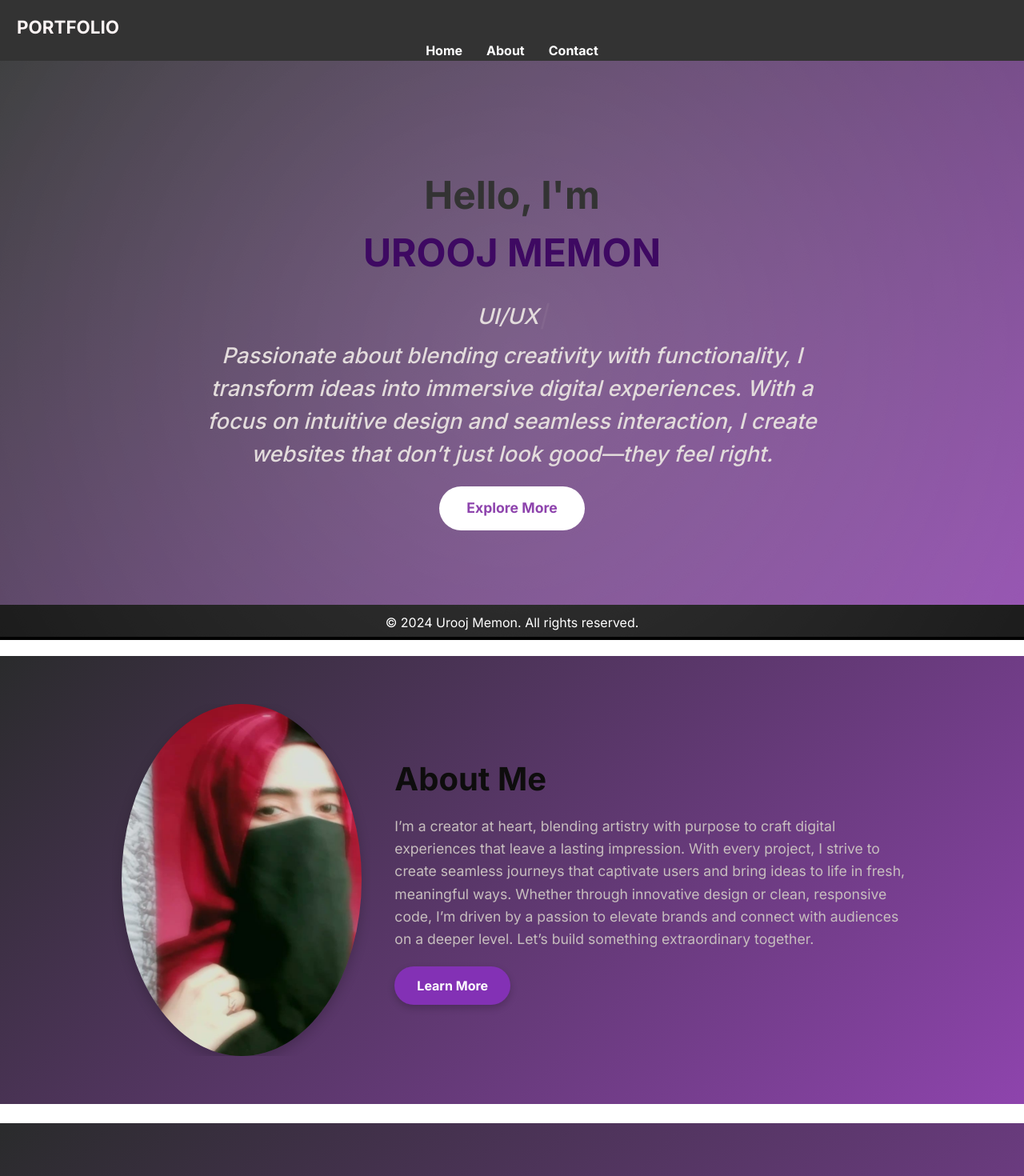
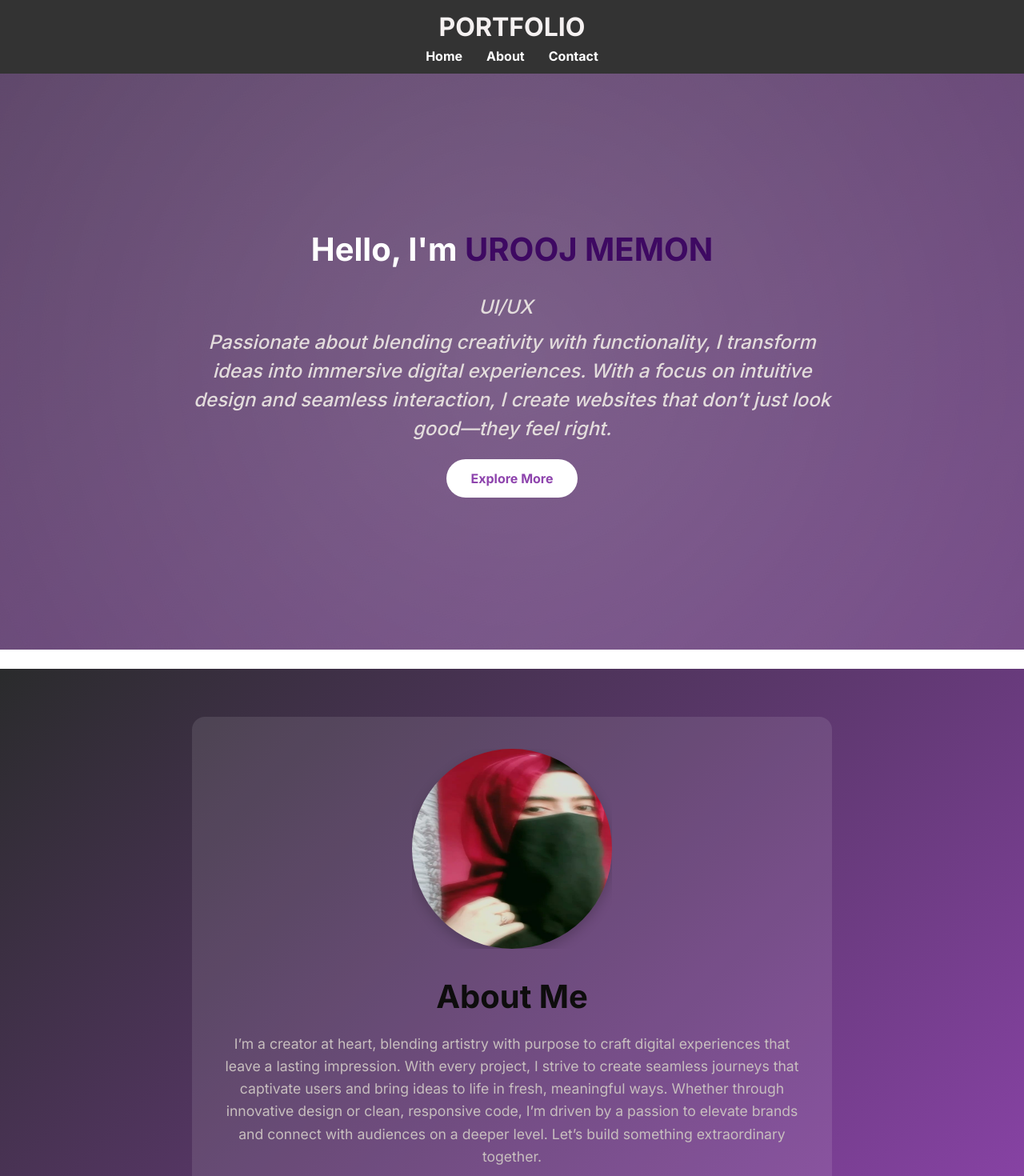
Before and after one commit to Aqsa-Memon/PORTFOLIO-CSS, a Next.js app: page / in a window 1280 px wide. Shown: the top 1470 px of the page at 80% size. Built offline with nearby package versions, Linux system fonts and the light colour scheme.

Commit message:
'portfolio'

```diff
--- a/src/app/globals.css
+++ b/src/app/globals.css
@@ -2,223 +2,40 @@
 @tailwind components;
 @tailwind utilities;
 
-/* Global styles */
+/* Global Styles */
 body {
   margin: 0;
   font-family: Arial, sans-serif;
   color: #333;
 }
 
+/* Header */
 header {
   background-color: #333;
   color: white;
-  padding: 1px;
+  padding: 10px;
   text-align: center;
+  animation: slideDown 0.8s ease-in-out;
 }
 
-/* Heading Styles */
 header h1 {
-  display: flex;
-  align-items: center;
-  font-size: 2.2rem;
+  font-size: 2rem;
   font-weight: bold;
   color: #f5f1f1;
-  margin: 0 20px;
+  margin: 0;
 }
 
-/* Custom Heading */
-.custom-heading {
-  display: flex;
-  align-items: center;
-  font-size: 1.4rem;
-  font-weight: bold;
-  color: #fcf4f4;
-  margin-top: 1rem;
-}
-
-/* Link Styles */
 header ul a {
   color: white;
   margin: 0 15px;
   text-decoration: none;
   font-weight: bold;
+  transition: color 0.3s ease;
 }
 
-/* Responsive  header */
-@media (max-width: 768px) {
-  header h1 {
-    font-size: 1.8rem;
-    margin: 0 10px;
-  }
-
-  .custom-heading {
-    font-size: 1.2rem;
-    margin-top: 0.8rem;
-  }
-
-  header ul a {
-    margin: 0 8px;
-    font-size: 0.9rem;
-  }
+header ul a:hover {
+  color: #8e44ad;
 }
-
-@media (max-width: 480px) {
-  header h1 {
-    font-size: 1.5rem;
-    margin: 0 5px;
-  }
-
-  .custom-heading {
-    font-size: 1rem;
-    margin-top: 0.5rem;
-  }
-
-  header ul a {
-    margin: 0 5px;
-    font-size: 0.8rem;
-  }
-}
-
-
-/* Overlay */
-.sheet-overlay {
-  position: fixed;
-  inset: 0;
-  z-index: 50;
-  background-color: rgba(0, 0, 0, 0.8);
-}
-
-.sheet-overlay[data-state="open"] {
-  animation: fade-in 0.5s;
-}
-
-.sheet-overlay[data-state="closed"] {
-  animation: fade-out 0.3s;
-}
-
-/* Content */
-.sheet-content {
-  position: fixed;
-  z-index: 50;
-  gap: 1rem;
-  background-color: var(--background);
-  padding: 1.5rem;
-  box-shadow: var(--shadow-lg);
-  transition: transform 0.5s ease-in-out;
-}
-
-/* Content Variants */
-.sheet-content--top {
-  inset: 0 auto auto 0;
-  border-bottom: 1px solid var(--border);
-  transform: translateY(-100%);
-}
-
-.sheet-content--bottom {
-  inset: auto 0 0 0;
-  border-top: 1px solid var(--border);
-  transform: translateY(100%);
-}
-
-.sheet-content--left {
-  inset: 0 0 0 auto;
-  height: 100%;
-  width: 75%;
-  border-right: 1px solid var(--border);
-  max-width: 640px;
-  transform: translateX(-100%);
-}
-
-.sheet-content--right {
-  inset: 0 auto 0 0;
-  height: 100%;
-  width: 75%;
-  border-left: 1px solid var(--border);
-  max-width: 640px;
-  transform: translateX(100%);
-}
-
-.sheet-content[data-state="open"] {
-  transform: translate(0);
-}
-
-.sheet-content[data-state="closed"] {
-  transform: translateX(100%);
-  transition-duration: 0.3s;
-}
-
-/* Close Button */
-.sheet-close {
-  position: absolute;
-  top: 1rem;
-  right: 1rem;
-  border-radius: 4px;
-  opacity: 0.7;
-  transition: opacity 0.3s;
-}
-
-.sheet-close:hover {
-  opacity: 1;
-}
-
-/* Title and Description */
-.sheet-title {
-  font-size: 1.125rem;
-  font-weight: 600;
-  color: var(--foreground);
-}
-
-.sheet-description {
-  font-size: 0.875rem;
-  color: var(--muted-foreground);
-}
-
-/* Header and Footer */
-.sheet-header {
-  display: flex;
-  flex-direction: column;
-  gap: 0.5rem;
-  text-align: center;
-}
-
-@media (min-width: 640px) {
-  .sheet-header {
-    text-align: left;
-  }
-}
-
-.sheet-footer {
-  display: flex;
-  flex-direction: column-reverse;
-  gap: 0.5rem;
-}
-
-@media (min-width: 640px) {
-  .sheet-footer {
-    flex-direction: row;
-    justify-content: flex-end;
-  }
-}
-
-/* Keyframe Animations */
-@keyframes fade-in {
-  from {
-    opacity: 0;
-  }
-  to {
-    opacity: 1;
-  }
-}
-
-@keyframes fade-out {
-  from {
-    opacity: 1;
-  }
-  to {
-    opacity: 0;
-  }
-}
-
 
 /* Hero Section Styles */
 .hero-section {
@@ -234,6 +51,7 @@ header ul a {
   overflow: hidden;
 }
 
+/* Background Animation Overlay */
 .hero-section::before {
   content: '';
   position: absolute;
@@ -242,49 +60,48 @@ header ul a {
   width: 200%;
   height: 200%;
   background: radial-gradient(circle at center, rgba(255, 255, 255, 0.2), transparent);
-  transform: rotate(25deg);
-  animation: spin 10s linear infinite;
+  transform: rotate(0deg);
+  animation: spin 15s linear infinite;
   z-index: 1;
 }
 
-@keyframes spin {
-  from { transform: rotate(0deg); }
-  to { transform: rotate(360deg); }
+/* Floating Background Effect */
+.hero-section::after {
+  content: '';
+  position: absolute;
+  width: 120%;
+  height: 120%;
+  top: -10%;
+  left: -10%;
+  background: linear-gradient(120deg, rgba(142, 68, 173, 0.4), rgba(42, 43, 44, 0.4));
+  animation: float 6s ease-in-out infinite alternate;
+  z-index: 0;
 }
 
+/* Hero Content */
 .hero-content {
   position: relative;
   z-index: 2;
   max-width: 800px;
   margin: 0 auto;
-}
-
-/* Centered alignment for the Hero Title and Subtitle */
-.hero-title, .hero-subtitle {
-  display: flex;
-  justify-content: center;
-  align-items: center;
-  flex-direction: column;
   text-align: center;
 }
 
-/* Styles for the main Hero Title */
+/* Text Styling */
 .hero-title {
   font-size: 2.5rem;
   font-weight: bold;
-  color: #333;
+  color: #ffffff;
   margin-bottom: 1rem;
   animation: fadeInDown 1s ease;
 }
 
-/* Highlighted name style */
 .hero-name {
   color: #3e0962;
   font-weight: bold;
   display: inline-block;
 }
 
-/* Typewriter animation styles */
 .hero-subtitle {
   font-size: 1.5rem;
   color: #e3dcdc;
@@ -294,18 +111,7 @@ header ul a {
   animation: fadeInUp 1s ease;
 }
 
-/* Fade-in animations */
-@keyframes fadeInDown {
-  from { opacity: 0; transform: translateY(-20px); }
-  to { opacity: 1; transform: translateY(0); }
-}
-
-@keyframes fadeInUp {
-  from { opacity: 0; transform: translateY(20px); }
-  to { opacity: 1; transform: translateY(0); }
-}
-
-/* Button Styles */
+/* Button */
 .hero-button {
   background-color: #ffffff;
   color: #8e44ad;
@@ -324,78 +130,64 @@ header ul a {
   color: #ffffff;
 }
 
-/* Responsive Adjustments */
-
-/* Small screens */
-@media (max-width: 640px) {
-  .hero-title {
-    font-size: 1.8rem;
-    margin-bottom: 0.5rem;
-  }
-
-  .hero-subtitle {
-    font-size: 1.2rem;
-    padding-top: 0.3rem;
-  }
-
-  .hero-button {
-    padding: 10px 24px;
-    font-size: 0.9rem;
-  }
+/* Animations */
+@keyframes spin {
+  0% { transform: rotate(0deg); }
+  100% { transform: rotate(360deg); }
 }
 
-/* Medium screens */
-@media (min-width: 641px) and (max-width: 1024px) {
-  .hero-title {
-    font-size: 2.2rem;
-  }
-
-  .hero-subtitle {
-    font-size: 1.3rem;
-  }
-
-  .hero-button {
-    padding: 11px 28px;
-  }
+@keyframes float {
+  0% { transform: translateY(0); }
+  100% { transform: translateY(-20px); }
 }
 
-/* Large screens */
-@media (min-width: 1025px) {
-  .hero-title {
-    font-size: 3rem;
-  }
-
-  .hero-subtitle {
-    font-size: 1.7rem;
-  }
-
-  .hero-button {
-    padding: 14px 34px;
-    font-size: 1.1rem;
-  }
+@keyframes fadeInDown {
+  0% { opacity: 0; transform: translateY(-20px); }
+  100% { opacity: 1; transform: translateY(0); }
 }
 
-
+@keyframes fadeInUp {
+  0% { opacity: 0; transform: translateY(20px); }
+  100% { opacity: 1; transform: translateY(0); }
+}
 
 /* About Section Styles */
 .about-section {
   padding: 60px 20px;
   background: linear-gradient(135deg, #2a2b2c, #8e44ad);
+  animation: gradientAnimation 10s ease infinite;
   display: flex;
   justify-content: center;
+  position: relative;
+  overflow: hidden;
+}
+
+/* Background Animation */
+@keyframes gradientAnimation {
+  0% { background-position: 0% 50%; }
+  50% { background-position: 100% 50%; }
+  100% { background-position: 0% 50%; }
 }
 
 .about-container {
   display: flex;
   align-items: center;
-  max-width: 1000px;
+  max-width: 800px;
   gap: 30px;
-  flex-direction: row;
+  flex-direction: column;
+  text-align: center;
+  padding: 40px;
+  background: rgba(255, 255, 255, 0.1);
+  border-radius: 16px;
+  transition: box-shadow 0.3s ease;
+}
+
+.about-container:hover {
+  box-shadow: 0 8px 20px rgba(0, 0, 0, 0.3);
 }
 
 /* Image Container */
 .about-image-container {
-  flex: 1;
   display: flex;
   justify-content: center;
   align-items: center;
@@ -403,7 +195,9 @@ header ul a {
 }
 
 .about-image {
-  border-radius: 50%;
+  width: 250px;
+  height: 250px;
+  border-radius: 70%;
   box-shadow: 0 6px 15px rgba(0, 0, 0, 0.2);
   transition: transform 0.3s ease, box-shadow 0.3s ease;
 }
@@ -415,14 +209,8 @@ header ul a {
 
 /* Text Content */
 .about-text {
-  flex: 2;
   color: #0b0a0a;
   animation: fadeIn 1s ease-in-out;
-}
-
-@keyframes fadeIn {
-  0% { opacity: 0; transform: translateY(20px); }
-  100% { opacity: 1; transform: translateY(0); }
 }
 
 .about-title {
@@ -437,6 +225,11 @@ header ul a {
   line-height: 1.6;
   color: #c7bebe;
   margin-bottom: 20px;
+}
+
+@keyframes fadeIn {
+  0% { opacity: 0; transform: translateY(20px); }
+  100% { opacity: 1; transform: translateY(0); }
 }
 
 /* Button Styling */
@@ -458,92 +251,64 @@ header ul a {
   transform: scale(1.05);
 }
 
-/* Responsive Adjustments */
 
-/* Small Screens */
-@media (max-width: 640px) {
-  .about-container {
-    flex-direction: column;
-    text-align: center;
-  }
-
-  .about-title {
-    font-size: 2rem;
-  }
-
-  .about-description {
-    font-size: 1rem;
-  }
-
-  .about-button {
-    font-size: 0.9rem;
-    padding: 8px 20px;
-  }
-}
-
-/* Medium Screens */
-@media (min-width: 641px) and (max-width: 1024px) {
-  .about-title {
-    font-size: 2.2rem;
-  }
-
-  .about-description {
-    font-size: 1.05rem;
-  }
-
-  .about-button {
-    font-size: 1rem;
-    padding: 10px 24px;
-  }
-}
-
-/* Large Screens */
-@media (min-width: 1025px) {
-  .about-title {
-    font-size: 2.5rem;
-  }
-
-  .about-description {
-    font-size: 1.1rem;
-  }
-
-  .about-button {
-    padding: 12px 28px;
-    font-size: 1rem;
-  }
-}
-
-/* contact */
-
+/* Contact Container */
 .contact-container {
   display: flex;
   justify-content: center;
   align-items: center;
   min-height: 100vh;
-  background: linear-gradient(135deg, #2a2b2c, #8e44ad);;
+  background: linear-gradient(135deg, #2a2b2c, #8e44ad);
+  animation: gradientBackground 12s ease infinite;
 }
 
+/* Background Animation */
+@keyframes gradientBackground {
+  0% { background-position: 0% 50%; }
+  50% { background-position: 100% 50%; }
+  100% { background-position: 0% 50%; }
+}
+
+/* Contact Section */
 .contact-section {
-  background: #edb4f6;
+  background: rgba(255, 255, 255, 0.8);
   padding: 2rem;
-  border-radius: 8px;
-  box-shadow: 0 4px 12px rgba(0, 0, 0, 0.1);
+  border-radius: 12px;
+  box-shadow: 0 8px 16px rgba(0, 0, 0, 0.2);
   max-width: 500px;
   text-align: center;
+  backdrop-filter: blur(15px);
+  transition: transform 0.3s ease, box-shadow 0.3s ease;
 }
 
+/* Hover Effect for Contact Section */
+.contact-section:hover {
+  transform: translateY(-5px);
+  box-shadow: 0 12px 24px rgba(0, 0, 0, 0.3);
+}
+
+/* Heading Style */
 .contact-section h2 {
   font-size: 2rem;
   margin-bottom: 1rem;
   color: #333333;
+  animation: fadeIn 0.5s ease forwards;
 }
 
+/* Fade-in Animation for Heading */
+@keyframes fadeIn {
+  from { opacity: 0; }
+  to { opacity: 1; }
+}
+
+/* Paragraph Style */
 .contact-section p {
   font-size: 1rem;
   color: #555555;
   margin-bottom: 2rem;
 }
 
+/* Contact Form Styles */
 .contact-form {
   display: flex;
   flex-direction: column;
@@ -556,6 +321,7 @@ header ul a {
   text-align: left;
 }
 
+/* Input and Textarea Styles */
 .contact-form input,
 .contact-form textarea {
   padding: 0.75rem;
@@ -563,15 +329,18 @@ header ul a {
   border-radius: 4px;
   margin-bottom: 1rem;
   font-size: 1rem;
-  transition: border 0.3s ease;
+  transition: border 0.3s ease, box-shadow 0.3s ease;
 }
 
+/* Focus Effect */
 .contact-form input:focus,
 .contact-form textarea:focus {
   border-color: #82087a;
   outline: none;
+  box-shadow: 0 0 5px rgba(130, 8, 122, 0.5);
 }
 
+/* Button Styles */
 .contact-form button {
   background: #991eaf;
   color: #ffffff;
@@ -581,90 +350,89 @@ header ul a {
   cursor: pointer;
   font-size: 1rem;
   font-weight: bold;
-  transition: background 0.3s ease;
+  transition: background 0.3s ease, transform 0.3s ease;
 }
 
+/* Hover Effect for Button */
 .contact-form button:hover {
   background: #351139;
+  transform: scale(1.05);
 }
 
 
 
+
+/* Footer */
 .footer {
   background-color: #030303;
   color: white;
   text-align: center;
   padding: 10px;
-  position: fixed;
-  width: 100%;
-  bottom: 0;
 }
 
+/* Animations */
+@keyframes fadeIn {
+  0% { opacity: 0; }
+  100% { opacity: 1; }
+}
 
+@keyframes fadeInUp {
+  0% { opacity: 0; transform: translateY(20px); }
+  100% { opacity: 1; transform: translateY(0); }
+}
 
-@layer base {
-  :root {
-    --background: 0 0% 100%;
-    --foreground: 240 10% 3.9%;
-    --card: 0 0% 100%;
-    --card-foreground: 240 10% 3.9%;
-    --popover: 0 0% 100%;
-    --popover-foreground: 240 10% 3.9%;
-    --primary: 240 5.9% 10%;
-    --primary-foreground: 0 0% 98%;
-    --secondary: 240 4.8% 95.9%;
-    --secondary-foreground: 240 5.9% 10%;
-    --muted: 240 4.8% 95.9%;
-    --muted-foreground: 240 3.8% 46.1%;
-    --accent: 240 4.8% 95.9%;
-    --accent-foreground: 240 5.9% 10%;
-    --destructive: 0 84.2% 60.2%;
-    --destructive-foreground: 0 0% 98%;
-    --border: 240 5.9% 90%;
-    --input: 240 5.9% 90%;
-    --ring: 240 10% 3.9%;
-    --chart-1: 12 76% 61%;
-    --chart-2: 173 58% 39%;
-    --chart-3: 197 37% 24%;
-    --chart-4: 43 74% 66%;
-    --chart-5: 27 87% 67%;
-    --radius: 0.5rem;
+@keyframes slideDown {
+  0% { transform: translateY(-100%); }
+  100% { transform: translateY(0); }
+}
+
+@keyframes bounceIn {
+  0%, 20%, 50%, 80%, 100% { transform: translateY(0); }
+  40% { transform: translateY(-20px); }
+  60% { transform: translateY(-10px); }
+}
+
+/* Responsive Adjustments */
+@media (max-width: 768px) {
+  header h1 {
+    font-size: 1.8rem;
   }
-  .dark {
-    --background: 240 10% 3.9%;
-    --foreground: 0 0% 98%;
-    --card: 240 10% 3.9%;
-    --card-foreground: 0 0% 98%;
-    --popover: 240 10% 3.9%;
-    --popover-foreground: 0 0% 98%;
-    --primary: 0 0% 98%;
-    --primary-foreground: 240 5.9% 10%;
-    --secondary: 240 3.7% 15.9%;
-    --secondary-foreground: 0 0% 98%;
-    --muted: 240 3.7% 15.9%;
-    --muted-foreground: 240 5% 64.9%;
-    --accent: 240 3.7% 15.9%;
-    --accent-foreground: 0 0% 98%;
-    --destructive: 0 62.8% 30.6%;
-    --destructive-foreground: 0 0% 98%;
-    --border: 240 3.7% 15.9%;
-    --input: 240 3.7% 15.9%;
-    --ring: 240 4.9% 83.9%;
-    --chart-1: 220 70% 50%;
-    --chart-2: 160 60% 45%;
-    --chart-3: 30 80% 55%;
-    --chart-4: 280 65% 60%;
-    --chart-5: 340 75% 55%;
+
+  .hero-title {
+    font-size: 2rem;
+  }
+
+  .hero-subtitle {
+    font-size: 1.2rem;
+  }
+
+  .about-title {
+    font-size: 2rem;
+  }
+
+  .contact-section {
+    padding: 1.5rem;
   }
 }
 
+@media (max-width: 480px) {
+  header h1 {
+    font-size: 1.5rem;
+  }
 
+  .hero-title {
+    font-size: 1.8rem;
+  }
 
-@layer base {
-  * {
-    @apply border-border;
+  .hero-subtitle {
+    font-size: 1rem;
   }
-  body {
-    @apply bg-background text-foreground;
+
+  .about-title {
+    font-size: 1.8rem;
+  }
+
+  .contact-section {
+    padding: 1rem;
   }
 }
```
